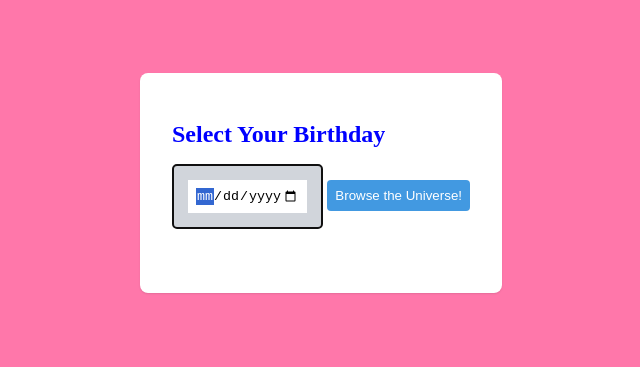
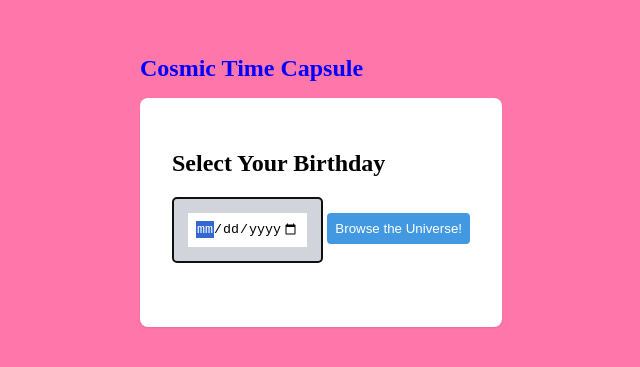
Before and after one commit to BrenaeB/browseTheUniverse, a website built with Vite: page browse-the-universe/index.html in a window 1280 px wide. Shown: the part 217-584 px from the top of the page, without its empty margins (69-709 px from the left). Built offline with nearby package versions, Linux system fonts and the light colour scheme.

```diff
--- a/browse-the-universe/index.html
+++ b/browse-the-universe/index.html
@@ -8,12 +8,16 @@
     <link rel="stylesheet" href="src/style.css">
 </head>
 <body>
+  <div class="container">
+  <h1 class="heading">Cosmic Time Capsule</h1>
+
     <div class="selectbirthday">
-        <h1>Select Your Birthday</h1>
+        <h2>Select Your Birthday</h2>
         <input type="date" id="birthYear" class="birthday-input" min="1995-06-16" max="2025-12-31">
         <button id="submit" class="submit-button">Browse the Universe!</button>
         <div id="result" class="result-container"></div>
     </div>
+  </div>
 
     <div id="app"></div>
     <div id="uniphoto" class="image-container"></div>
```
